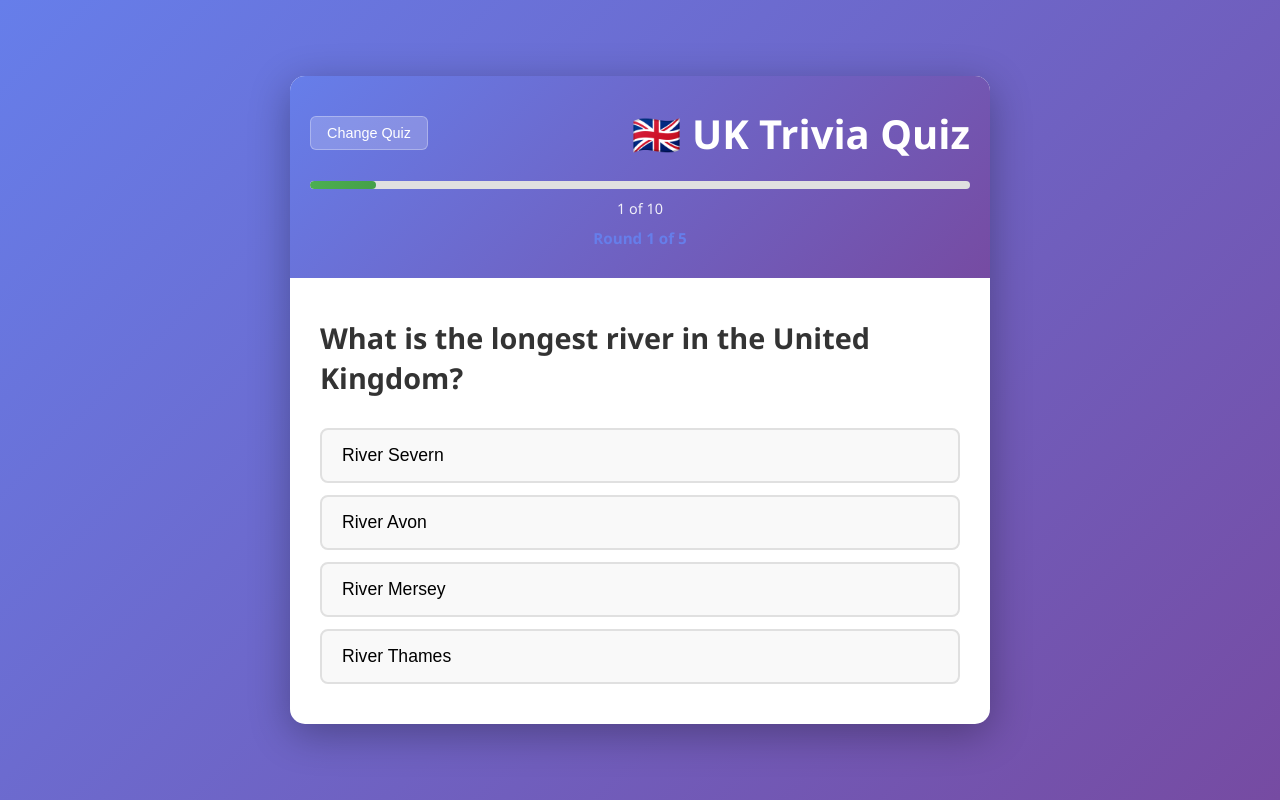
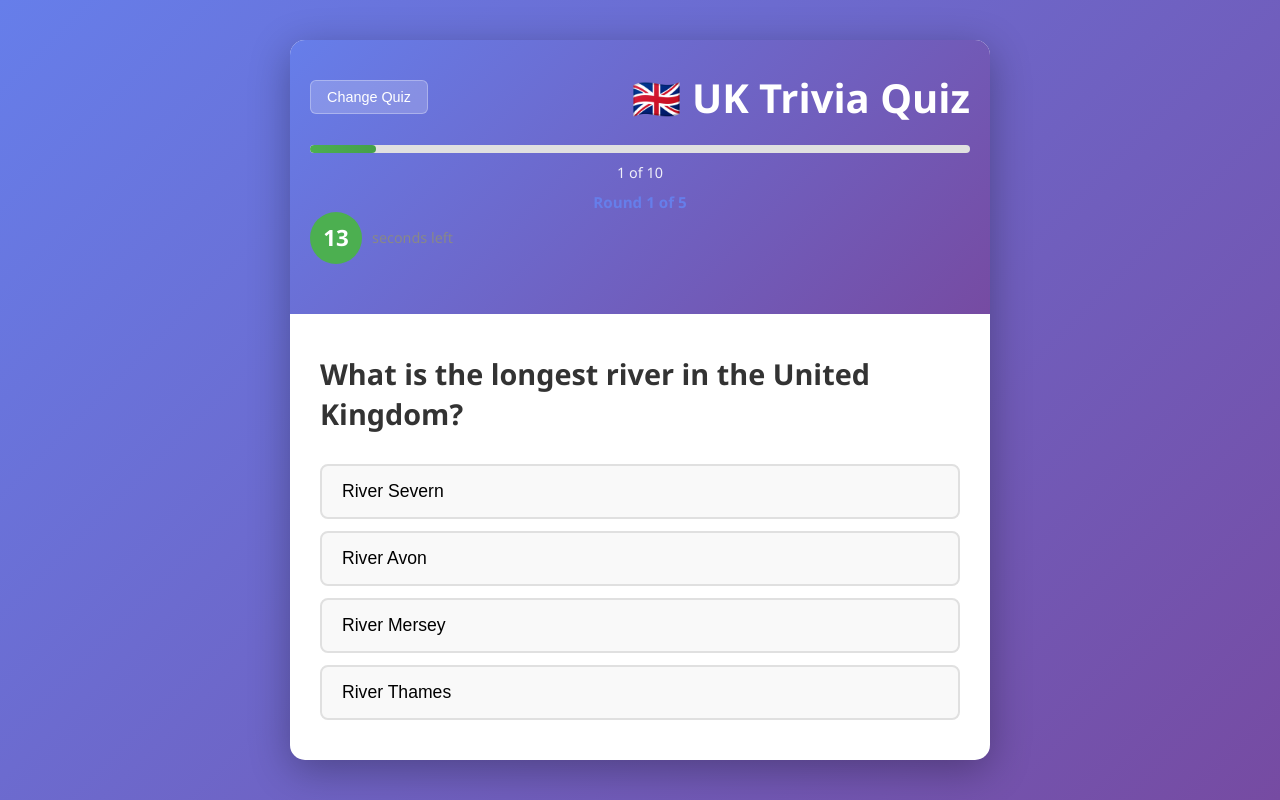
Before and after one commit to JavascriptDon/TriviaQuiz, a website built with Vite: page index.html in a window 1280 px wide. Both pictures are taken after a click on the button "Start Quiz". Built offline with nearby package versions, Linux system fonts and the light colour scheme.

Commit message:
Add 15-second countdown timer per question
Each question now shows a circular countdown badge (green → orange at 8s → red + pulsing at 5s). When the timer reaches zero the correct answer is highlighted, a "Time's up!" message is shown, and the quiz advances automatically after 2s. Selecting an answer before zero cancels the timer immediately.

```diff
--- a/index.html
+++ b/index.html
@@ -1,6 +1,5 @@
 <!doctype html>
 <html lang="en">
-
   <head>
     <meta charset="UTF-8" />
     <link rel="icon" type="image/x-icon" href="/favicon.ico" />
@@ -47,6 +46,12 @@
           <div class="progress-text"><span id="current-question">1</span> of <span id="total-questions">10</span></div>
 
           <div class="round-indicator">Round <span id="current-round">1</span> of <span id="total-rounds">5</span></div>
+          <div class="timer-container">
+              <div id="timer" class="timer">
+                <span id="timer-count">15</span>
+              </div>
+              <span class="timer-label">seconds left</span>
+          </div>
         </div>
 
         <div class="content">
@@ -61,8 +66,7 @@
             <div class="score-display"><span id="round-score">0</span>/<span id="round-total">10</span></div>
 
             <div class="score-text" id="round-percentage">0%</div>
-          <button class="continue-btn" onclick="startNextRound()">Continue to Round <span
-              id="next-round-num">2</span></button>
+            <button class="continue-btn" onclick="startNextRound()">Continue to Round <span id="next-round-num">2</span></button>
           </div>
 
           <div id="final-score-section" class="score-screen hidden">
@@ -85,5 +89,4 @@
       </div>
     </div>
   </body>
-
 </html>
--- a/src/main.js
+++ b/src/main.js
@@ -8,6 +8,7 @@ let roundScores = {};
 let quizQuestions = [];
 let selectedQuiz = null;
 let totalRounds = 5;
+let questionTimer = null;
 
 function getSelectedQuizData() {
   return quizzes[selectedQuiz];
@@ -20,10 +21,7 @@ function getRoundQuestionCount(roundNumber) {
 
 function getQuizMaxScore() {
   const quiz = getSelectedQuizData();
-  return Object.values(quiz.data).reduce(
-    (total, roundQuestions) => total + roundQuestions.length,
-    0,
-  );
+  return Object.values(quiz.data).reduce((total, roundQuestions) => total + roundQuestions.length, 0);
 }
 
 function initializeQuiz() {
@@ -75,11 +73,46 @@ function shuffleArray(array) {
   return shuffled;
 }
 
+function clearTimer() {
+  if (questionTimer) {
+    clearInterval(questionTimer);
+    questionTimer = null;
+  }
+}
+
+function updateTimerDisplay(timeLeft) {
+  document.getElementById("timer-count").textContent = timeLeft;
+  const el = document.getElementById("timer");
+  el.className = "timer";
+  if (timeLeft <= 5) el.classList.add("timer-danger");
+  else if (timeLeft <= 8) el.classList.add("timer-warning");
+}
+
+function startTimer(correctAnswer) {
+  clearTimer();
+  let timeLeft = 15;
+  updateTimerDisplay(timeLeft);
+  questionTimer = setInterval(() => {
+    timeLeft--;
+    updateTimerDisplay(timeLeft);
+    if (timeLeft <= 0) {
+      clearTimer();
+      disableAllButtons();
+      highlightCorrectAnswer(correctAnswer);
+      showFeedback(`Time's up! The correct answer is: ${correctAnswer}`, false);
+      setTimeout(() => {
+        currentQuestionIndex++;
+        if (currentQuestionIndex < quizQuestions.length) displayQuestion();
+        else completeRound();
+      }, 2000);
+    }
+  }, 1000);
+}
+
 function displayQuestion() {
   const currentQuestion = quizQuestions[currentQuestionIndex];
   document.getElementById("question").textContent = currentQuestion.question;
-  document.getElementById("current-question").textContent =
-    currentQuestionIndex + 1;
+  document.getElementById("current-question").textContent = currentQuestionIndex + 1;
 
   const optionsContainer = document.getElementById("options-container");
   optionsContainer.innerHTML = "";
@@ -90,16 +123,17 @@ function displayQuestion() {
     const button = document.createElement("button");
     button.className = "option-btn";
     button.textContent = option;
-    button.onclick = () =>
-      selectAnswer(option, currentQuestion.correct, button);
+    button.onclick = () => selectAnswer(option, currentQuestion.correct, button);
     optionsContainer.appendChild(button);
   });
 
   updateProgressBar();
   clearFeedback();
+  startTimer(currentQuestion.correct);
 }
 
 function selectAnswer(selected, correct, buttonElement) {
+  clearTimer();
   disableAllButtons();
 
   const isCorrect = selected === correct;
@@ -140,9 +174,7 @@ function disableAllButtons() {
 
 function showFeedback(message, isCorrect) {
   const feedbackContainer = document.getElementById("feedback");
-  feedbackContainer.className = isCorrect
-    ? "feedback-message feedback-correct"
-    : "feedback-message feedback-incorrect";
+  feedbackContainer.className = isCorrect ? "feedback-message feedback-correct" : "feedback-message feedback-incorrect";
   feedbackContainer.innerHTML = `<span class="feedback-icon">${isCorrect ? "✓" : "✗"}</span>${message}`;
   feedbackContainer.classList.remove("hidden");
 }
@@ -205,9 +237,7 @@ function playSound() {
   }
 
   function attachListeners() {
-    const clickableButtons = document.querySelectorAll(
-      ".option-btn, .back-btn, .continue-btn, .restart-btn",
-    );
+    const clickableButtons = document.querySelectorAll(".option-btn, .back-btn, .continue-btn, .restart-btn");
 
     clickableButtons.forEach((btn) => {
       btn.removeEventListener("click", playClick);
@@ -243,8 +273,7 @@ function showFinalScore() {
     if (i <= totalRounds) {
       roundElement.parentElement.style.display = "block";
       roundElement.textContent = roundScores[i] || 0;
-      document.getElementById(`final-round-total${i}`).textContent =
-        getRoundQuestionCount(i);
+      document.getElementById(`final-round-total${i}`).textContent = getRoundQuestionCount(i);
     } else {
       roundElement.parentElement.style.display = "none";
     }
@@ -270,9 +299,7 @@ function showFinalScore() {
 initializeQuiz();
 playSound();
 // Add event listener for start button
-document
-  .getElementById("start-quiz-btn")
-  .addEventListener("click", startSelectedQuiz);
+document.getElementById("start-quiz-btn").addEventListener("click", startSelectedQuiz);
 
 // Expose functions globally for HTML onclick
 window.startNextRound = startNextRound;
--- a/src/style.css
+++ b/src/style.css
@@ -5,7 +5,7 @@
 }
 
 body {
-            font-family: 'Segoe UI', Tahoma, Geneva, Verdana, sans-serif;
+  font-family: "Segoe UI", Tahoma, Geneva, Verdana, sans-serif;
   background: linear-gradient(135deg, #667eea 0%, #764ba2 100%);
   min-height: 100vh;
   display: flex;
@@ -198,15 +198,28 @@
 }
 
 @keyframes popIn {
-            0% { transform: scale(0.95); }
-            50% { transform: scale(1.05); }
-            100% { transform: scale(1); }
+  0% {
+    transform: scale(0.95);
+  }
+  50% {
+    transform: scale(1.05);
+  }
+  100% {
+    transform: scale(1);
+  }
 }
 
 @keyframes shake {
-            0%, 100% { transform: translateX(0); }
-            25% { transform: translateX(-10px); }
-            75% { transform: translateX(10px); }
+  0%,
+  100% {
+    transform: translateX(0);
+  }
+  25% {
+    transform: translateX(-10px);
+  }
+  75% {
+    transform: translateX(10px);
+  }
 }
 
 .feedback-message {
@@ -232,8 +245,12 @@
 }
 
 @keyframes fadeIn {
-            from { opacity: 0; }
-            to { opacity: 1; }
+  from {
+    opacity: 0;
+  }
+  to {
+    opacity: 1;
+  }
 }
 
 .feedback-icon {
@@ -301,7 +318,8 @@
   font-size: 0.95em;
 }
 
-        .restart-btn, .continue-btn {
+.restart-btn,
+.continue-btn {
   padding: 15px 40px;
   font-size: 1.1em;
   background: linear-gradient(135deg, #667eea 0%, #764ba2 100%);
@@ -314,8 +332,55 @@
   margin: 10px;
 }
 
-        .restart-btn:hover, .continue-btn:hover {
+.restart-btn:hover,
+.continue-btn:hover {
   transform: scale(1.05);
+}
+
+.timer-container {
+  display: flex;
+  justify-content: flex-start;
+  align-items: center;
+  gap: 10px;
+  margin-bottom: 20px;
+}
+
+.timer {
+  width: 52px;
+  height: 52px;
+  border-radius: 50%;
+  background: #4caf50;
+  color: white;
+  display: flex;
+  align-items: center;
+  justify-content: center;
+  font-size: 1.4em;
+  font-weight: bold;
+  transition: background 0.4s;
+  flex-shrink: 0;
+}
+
+.timer.timer-warning {
+  background: #ff9800;
+}
+
+.timer.timer-danger {
+  background: #f44336;
+  animation: timerPulse 0.5s ease infinite alternate;
+}
+
+@keyframes timerPulse {
+  from {
+    transform: scale(1);
+  }
+  to {
+    transform: scale(1.12);
+  }
+}
+
+.timer-label {
+  font-size: 0.9em;
+  color: #888;
 }
 
 .hidden {
```
Also changed, not shown: README.MD. Lines whose indentation alone changed are shown as unchanged.
